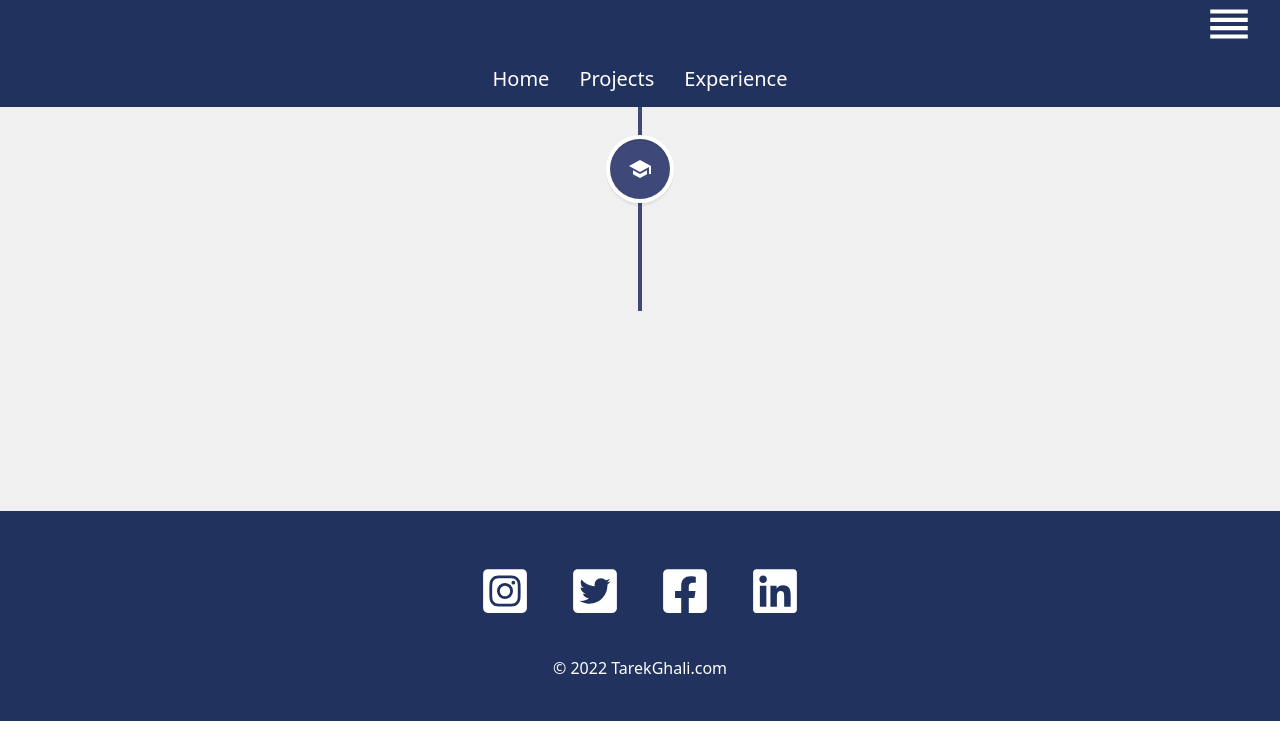
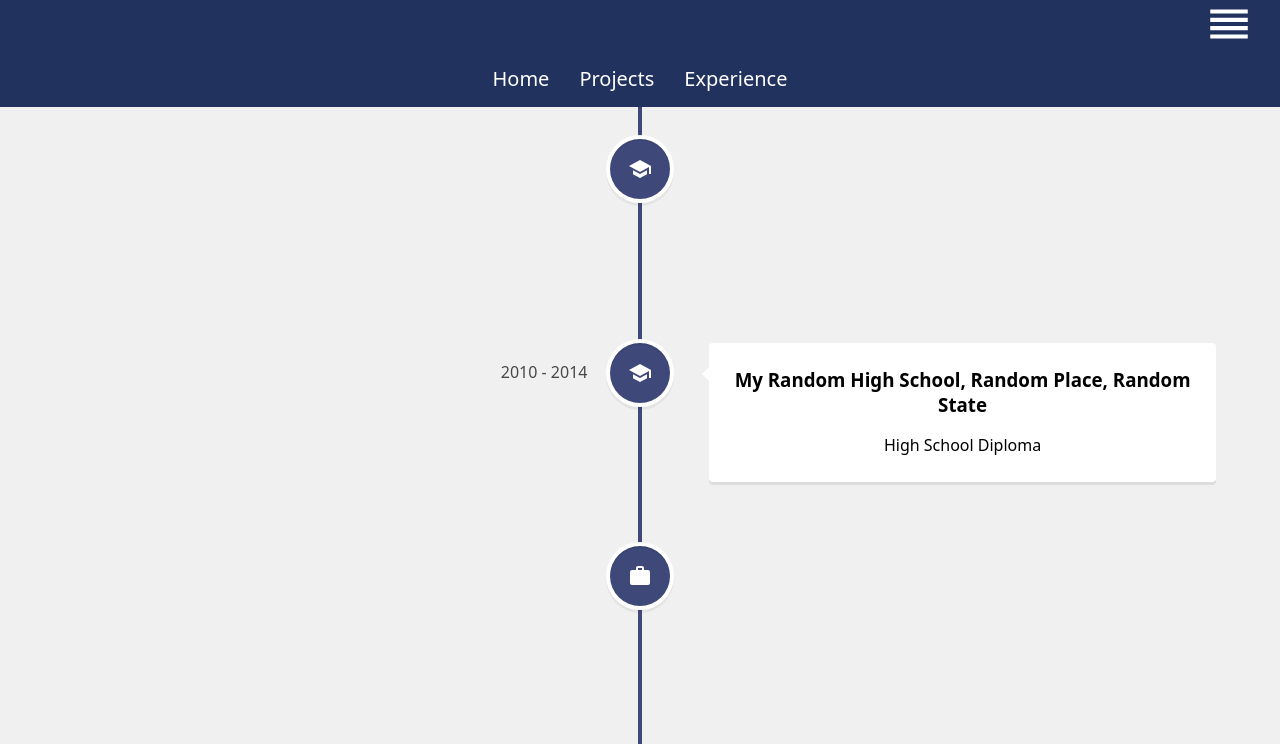
Before and after one commit to Tarek994/React-Portfolio, a React (Create React App) app in the folder react-portfolio/: page /experience in a window 1280 px wide. Shown: the top 744 px of the page. Built offline with nearby package versions, Linux system fonts and the light colour scheme.

Commit message:
add more details for time-line

```diff
--- a/react-portfolio/src/Pages/Experience/Experience.js
+++ b/react-portfolio/src/Pages/Experience/Experience.js
@@ -4,6 +4,7 @@ import { VerticalTimeline,
 } from "react-vertical-timeline-component"
 import "react-vertical-timeline-component/style.min.css"
 import SchoolIcon from "@mui/icons-material/School"
+import WorkIcon from "@mui/icons-material/Work"
 
 const Experience = () => {
   return (
@@ -16,6 +17,30 @@ const Experience = () => {
         <h3 className="vertical-timeline-element-title">My Random High School, Random Place, Random State </h3>
         <p>High School Diploma</p>
         </VerticalTimelineElement>
+
+        <VerticalTimelineElement className="vertical-timeline-element--education"
+        date="2010 - 2014"
+        iconStyle={{background:"#3e497a",color:"#fff"}}
+        icon={<SchoolIcon/>}>
+        <h3 className="vertical-timeline-element-title">My Random High School, Random Place, Random State </h3>
+        <p>High School Diploma</p>
+        </VerticalTimelineElement>
+
+        <VerticalTimelineElement className="vertical-timeline-element--education"
+        date="2010 - 2014"
+        iconStyle={{background:"#3e497a",color:"#fff"}}
+        icon={<WorkIcon/>}>
+        <h3 className="vertical-timeline-element-title">My Random High School, Random Place, Random State </h3>
+        <p>High School Diploma</p>
+        </VerticalTimelineElement>
+
+        <VerticalTimelineElement className="vertical-timeline-element--education"
+        date="2010 - 2014"
+        iconStyle={{background:"#3e497a",color:"#fff"}}
+        icon={<WorkIcon/>}>
+        <h3 className="vertical-timeline-element-title">My Random High School, Random Place, Random State </h3>
+        <p>High School Diploma</p>
+        </VerticalTimelineElement>
       </VerticalTimeline>
     </div>
   )
```
